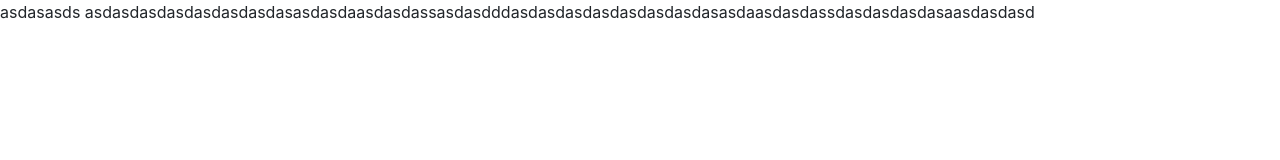
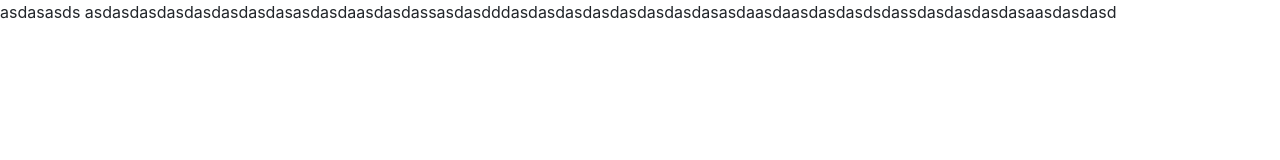
Before and after one commit to rodrigobarros2/arquitetura-sem-framework, a website: page index.html in a window 1280 px wide. Drawn offline with nearby package versions, Linux system fonts and the light colour scheme.

Commit message:
asdasdasd

```diff
--- a/index.html
+++ b/index.html
@@ -28,4 +28,4 @@
 </body>
 
 </html>asdasasds
-asdasdasdasdasdasdasdasasdasdaasdasdassasdasdddasdasdasdasdasdasdasdasasdaasdasdassdasdasdasdasaasdasdasd
+asdasdasdasdasdasdasdasasdasdaasdasdassasdasdddasdasdasdasdasdasdasdasasdaasdaasdasdasdsdassdasdasdasdasaasdasdasd
```
